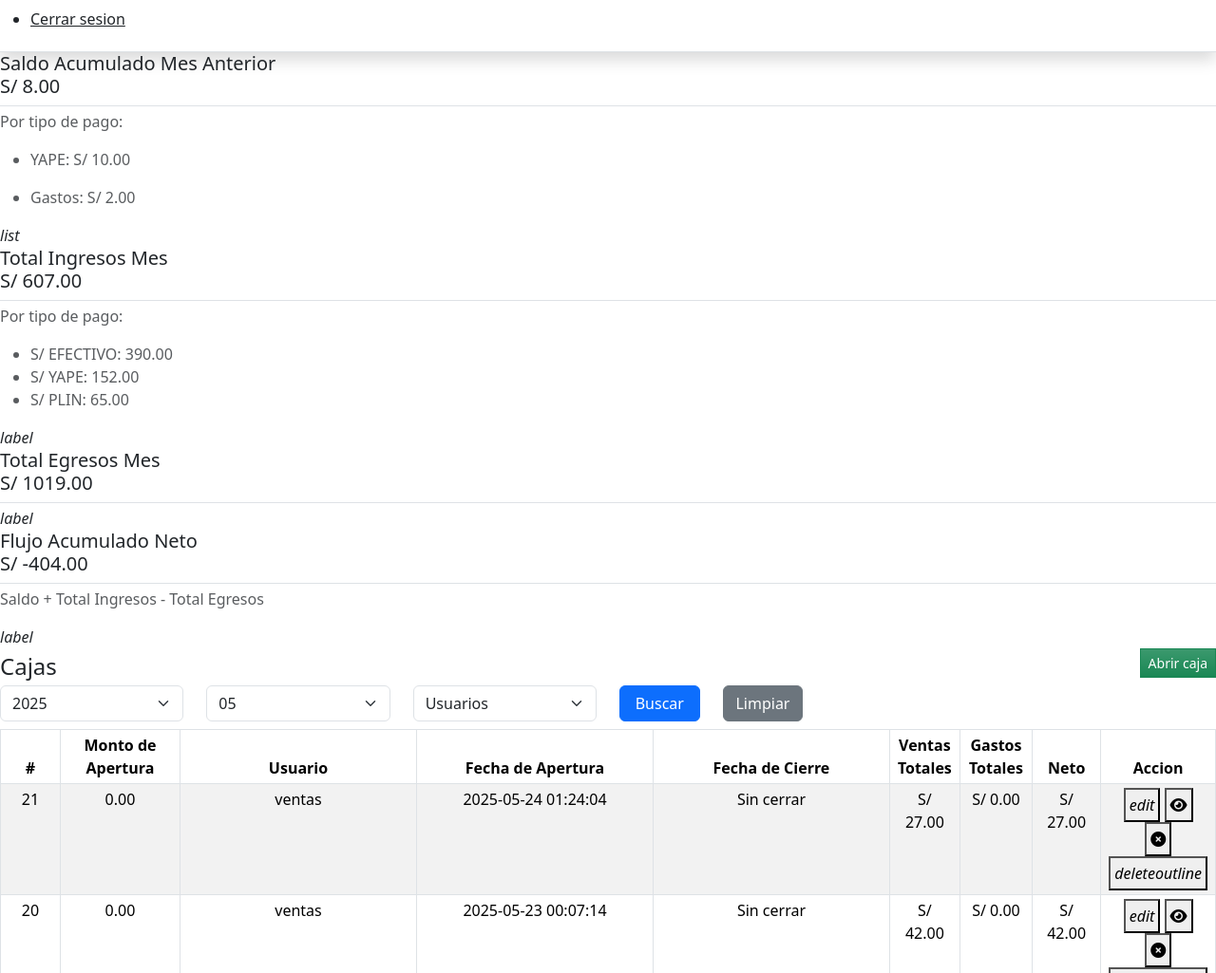
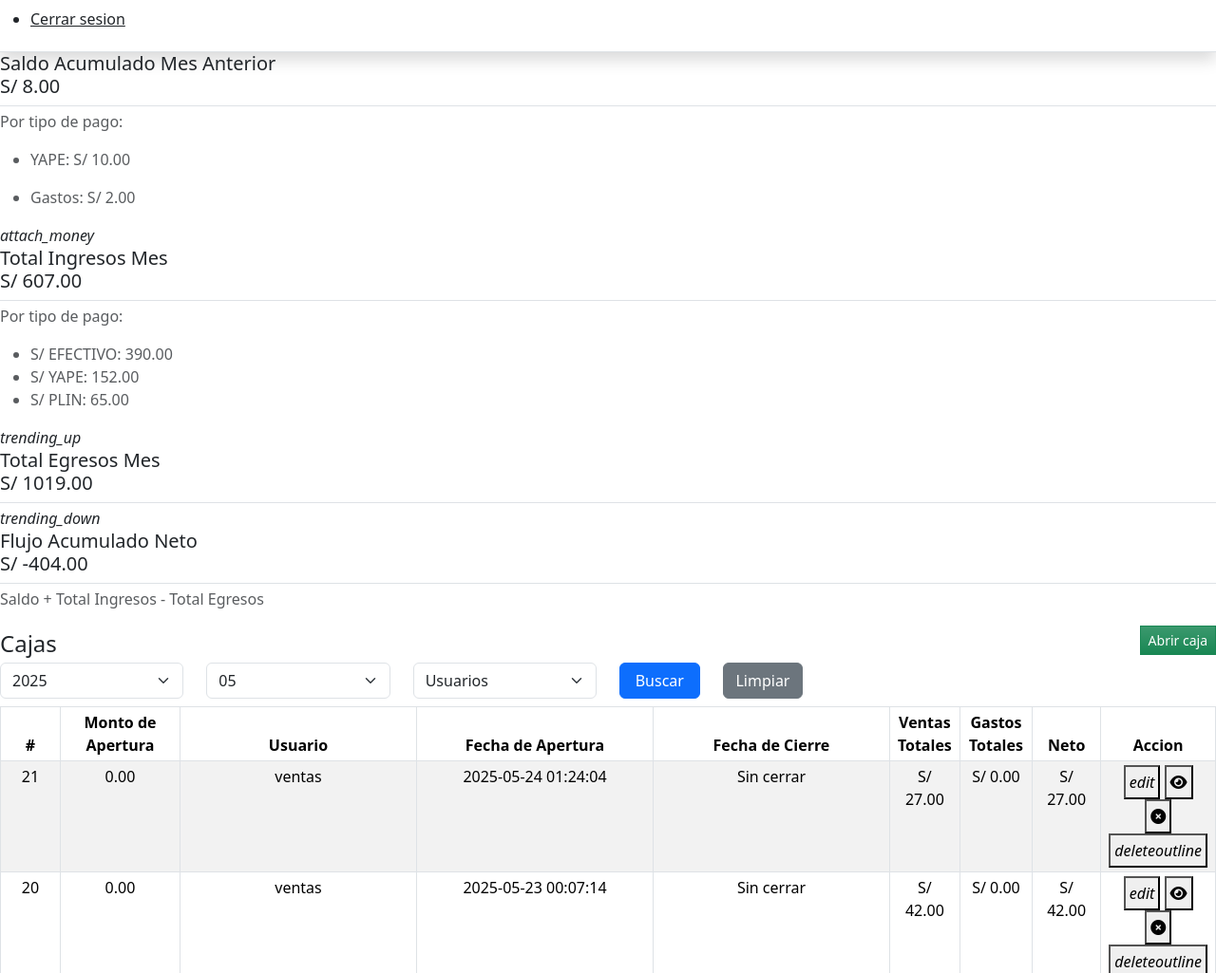
Before and after one commit to titanke/sistema-parque, a Django app: page /cash_register in a window 1280 px wide. Shown: the part 569-1594 px from the top of the page at 95% size. Run offline with Django 3.2, Linux system fonts and the light colour scheme; a user stored in the database is signed in; data comes from the database, SQL or seed files in the repository; parts of the project's set-up code (start-up, migrations or seed data) failed here and were passed over; some libraries are stand-ins or nearby versions.

Commit message:
feat: cambios cards

```diff
--- a/posApp/templates/posApp/cashRegister/cash_register.html
+++ b/posApp/templates/posApp/cashRegister/cash_register.html
@@ -16,7 +16,7 @@
 </style>
 {% if request.user.is_superuser %}
     <div class="mdc-layout-grid__cell stretch-card mdc-layout-grid__cell--span-3-desktop mdc-layout-grid__cell--span-3-tablet">
-        <div class="mdc-card info-card info-card--success">
+        <div class="mdc-card info-card info-card--warning">
             <div class="card-inner">
                 <h5 class="card-title">Saldo Acumulado Mes Anterior</h5>
                 <h5 class="font-weight-light pb-2 mb-1 border-bottom">
@@ -34,13 +34,13 @@
                     <li>Gastos: S/ {{ egresos_acumulados|floatformat:2 }}</li>
                 </ul>
                 <div class="card-icon-wrapper">
-                    <i class="material-icons">list</i>
+                    <i class="material-icons">attach_money</i>
                 </div>
             </div>
         </div>
     </div>
     <div class="mdc-layout-grid__cell stretch-card mdc-layout-grid__cell--span-3-desktop mdc-layout-grid__cell--span-3-tablet">
-        <div class="mdc-card info-card info-card--primary">
+        <div class="mdc-card info-card info-card--success">
             <div class="card-inner">
                 <h5 class="card-title">Total Ingresos Mes</h5>
                 <h5 class="font-weight-light pb-2 mb-1 border-bottom">
@@ -55,20 +55,20 @@
                     {% endfor %}
                 </ul>
                 <div class="card-icon-wrapper">
-                    <i class="material-icons">label</i>
+                    <i class="material-icons">trending_up</i>
                 </div>
             </div>
         </div>
     </div>
     <div class="mdc-layout-grid__cell stretch-card mdc-layout-grid__cell--span-3-desktop mdc-layout-grid__cell--span-3-tablet">
-        <div class="mdc-card info-card info-card--primary">
+        <div class="mdc-card info-card info-card--danger">
             <div class="card-inner">
                 <h5 class="card-title">Total Egresos Mes</h5>
                 <h5 class="font-weight-light pb-2 mb-1 border-bottom">
                     S/ {{ total_egresos_mes|floatformat:2 }} <!-- Egresos mes actual -->
                 </h5>
                 <div class="card-icon-wrapper">
-                    <i class="material-icons">label</i>
+                    <i class="material-icons" >trending_down</i>
                 </div>
             </div>
         </div>
@@ -82,7 +82,7 @@
                 </h5>
                 <p class="tx-12 text-muted">Saldo + Total Ingresos - Total Egresos</p>
                 <div class="card-icon-wrapper">
-                    <i class="material-icons">label</i>
+                    <i class="mdi mdi-cash-multiple"></i>
                 </div>
             </div>
         </div>
--- a/posApp/templates/posApp/home.html
+++ b/posApp/templates/posApp/home.html
@@ -33,7 +33,7 @@
             <h5 class="font-weight-light pb-2 mb-1 border-bottom">{{ transaction|intcomma }}</h5>
             <p class="tx-12 text-muted">Recuento de transacciones</p>
             <div class="card-icon-wrapper">
-                <i class="material-icons">boleta</i>
+                <i class="material-icons">description</i>
             </div>
         </div>
     </div>
```
